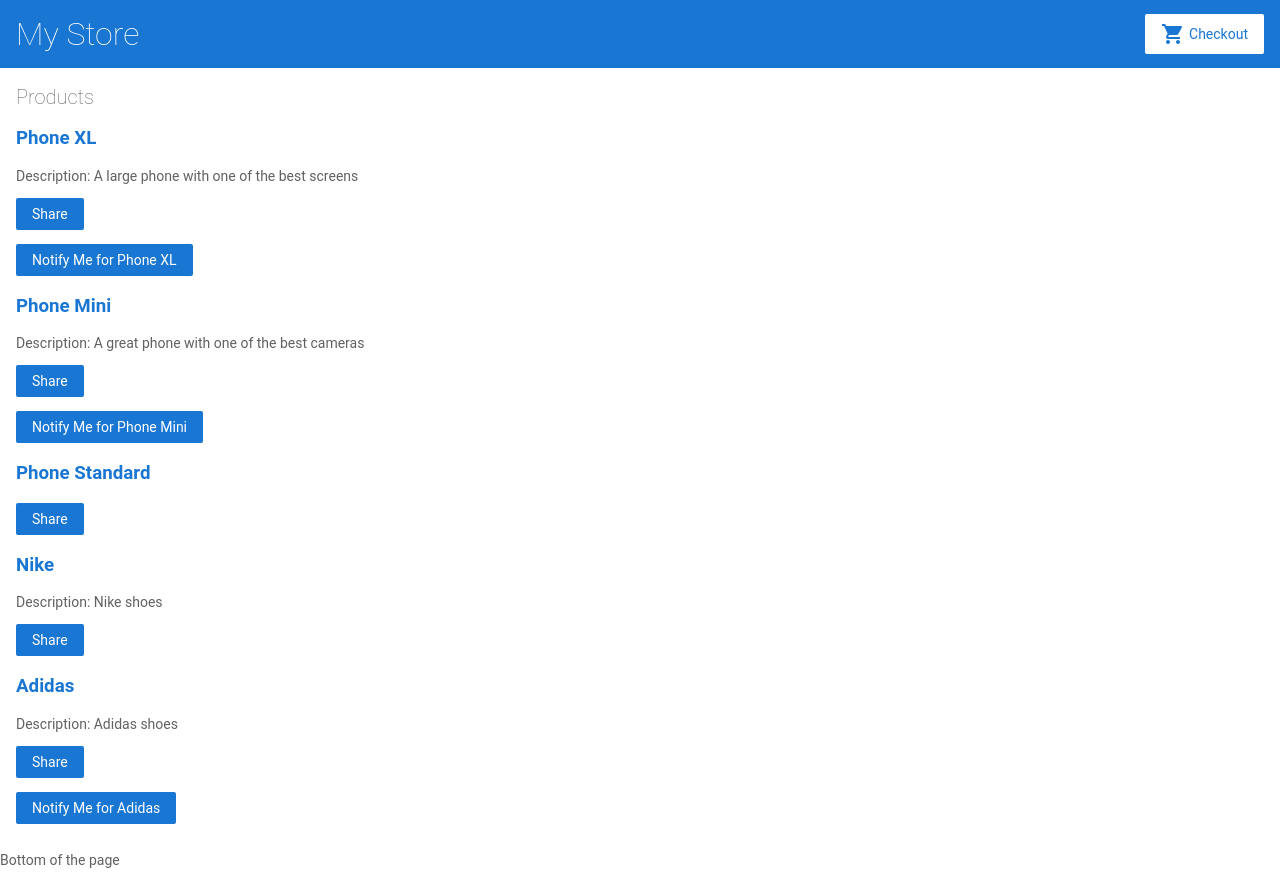
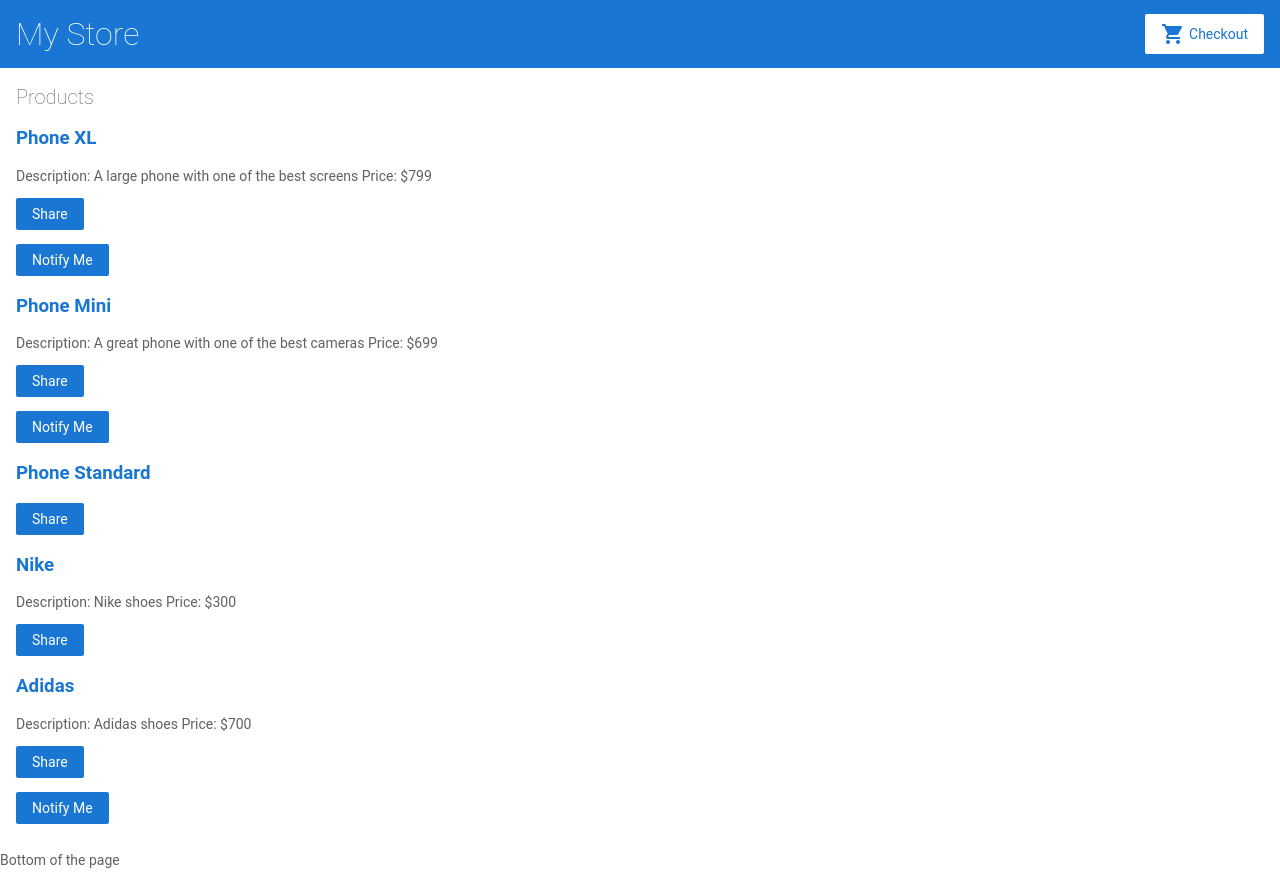
Before and after one commit to ZeroJimmy100/angular-perscholas-project1, an Angular app: page /product-list in a window 1280 px wide. Built offline with nearby package versions, Linux system fonts and the light colour scheme.

Commit message:
2 files modified

```diff
--- a/src/app/product-alerts/product-alerts.component.html
+++ b/src/app/product-alerts/product-alerts.component.html
@@ -1,3 +1,3 @@
 <p *ngIf="product.price > notifyPrice">
-  <button (click)="notifyMe(product)">Notify Me for {{product.name}}</button>
+  <button (click)="notifyMe(product)">Notify Me</button>
 </p>
--- a/src/app/product-list/product-list.component.html
+++ b/src/app/product-list/product-list.component.html
@@ -10,14 +10,14 @@
 
   <p *ngIf="product.description">
     Description: {{ product.description }}
+    Price: ${{ product.price }}
   </p>
 
   <button (click)="share()">
     Share
   </button>
-<app-product-alerts
-  [product]="product">
-</app-product-alerts>
+  <app-product-alerts [product]="product">
+  </app-product-alerts>
 </div>
 
 
```
